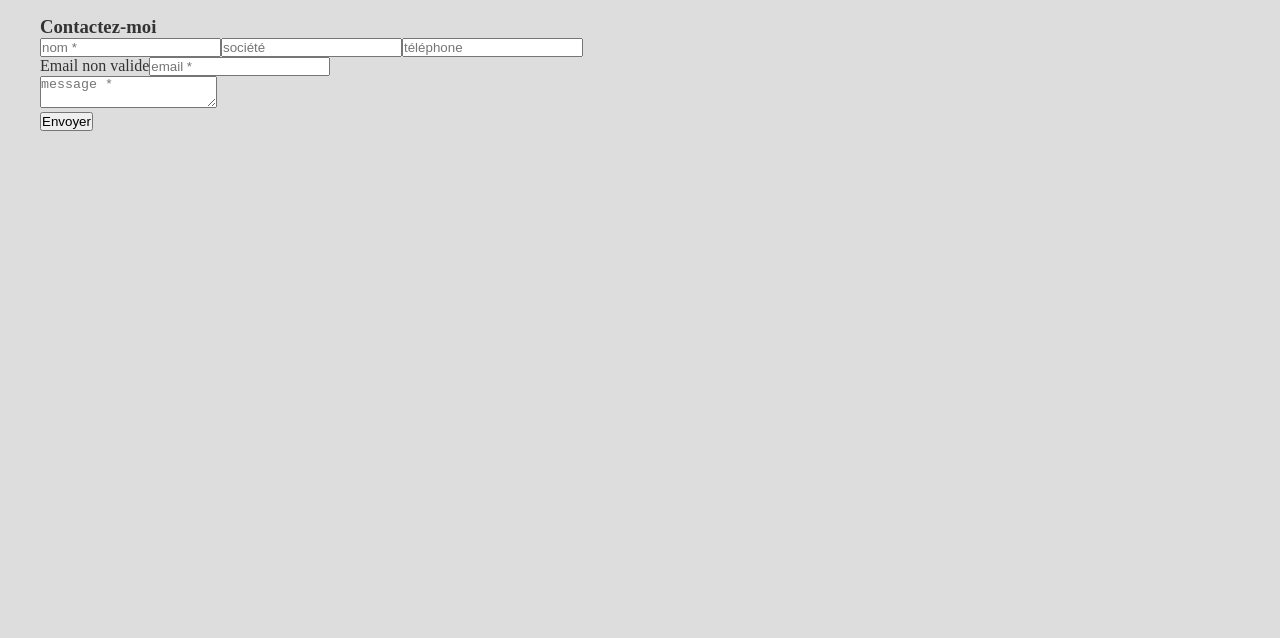
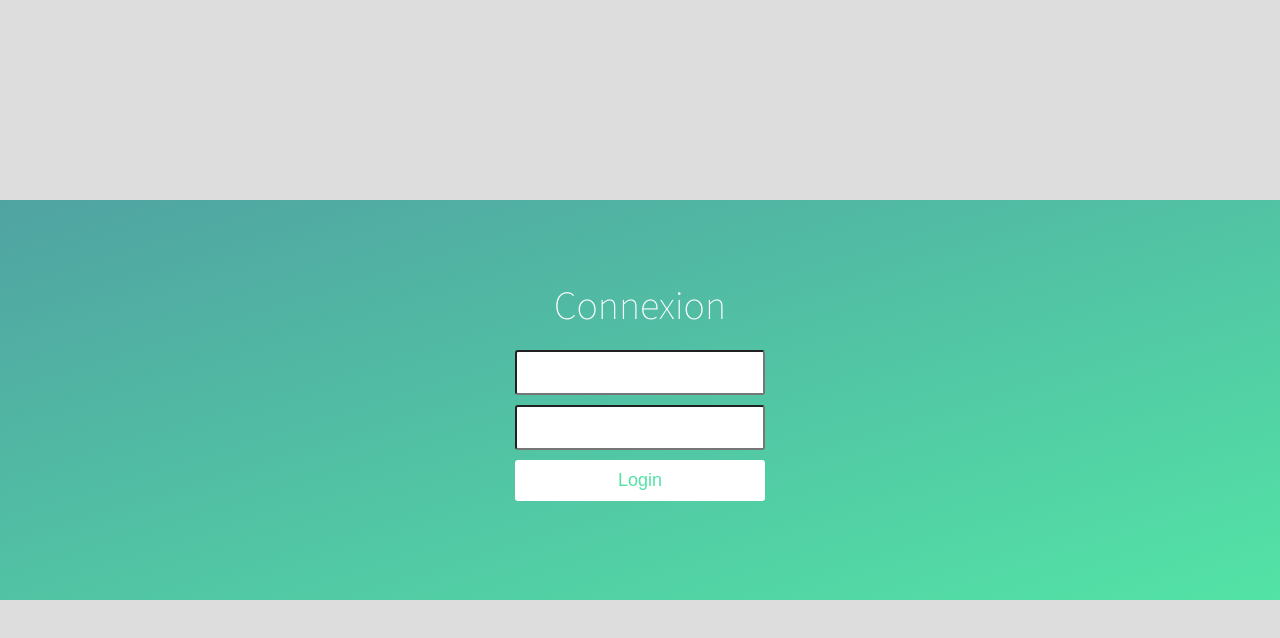
Before and after one commit to noeljuillerat/Handihelp, a React (Create React App) app in the folder front-end/: page / in a window 1280 px wide. Shown: the top 638 px of the page. Built offline with nearby package versions, Linux system fonts and the light colour scheme; a web font is replaced by a local one.

Commit message:
page connexion

```diff
--- /dev/null
+++ b/front-end/src/components/Login.js
@@ -0,0 +1,36 @@
+import React from "react";
+
+const FormulaireConnexion = () => {
+  return (
+
+  <div className="wrapper">
+    <div className="container">
+        <h1>Connexion</h1>
+
+        <form className="form">
+            <input type="text" name="username" placeholder="Username"/>
+            <input type="password" name="password" placeholder="Password"/>
+            <button type="submit" id="login-button">Login</button>
+        </form>
+    </div>
+    <div>
+      <ul className="bg-bubbles">
+          <li></li>
+          <li></li>
+          <li></li>
+          <li></li>
+          <li></li>
+          <li></li>
+          <li></li>
+          <li></li>
+          <li></li>
+          <li></li>
+      </ul>
+
+    </div>
+
+  </div>
+  );
+};
+
+export default FormulaireConnexion;
--- a/front-end/src/pages/Home.js
+++ b/front-end/src/pages/Home.js
@@ -1,11 +1,12 @@
 import React from "react";
 import Formulaire from "../components/Formulaire";
+import Login from "../components/Login";
 
 const Home = () => {
   return (
     <main>
       <div className="home">
-        <Formulaire />
+        <Login />
       </div>
     </main>
   );
--- a/front-end/src/styles/_settings.scss
+++ b/front-end/src/styles/_settings.scss
@@ -51,6 +51,7 @@ a:visited {
   color: $black;
 }
 .home,
+.connexion,
 .knowledges,
 .portefolio,
 .contact {
--- a/front-end/src/styles/index.scss
+++ b/front-end/src/styles/index.scss
@@ -1,2 +1,3 @@
 @import "./settings";
 @import "./pages/notFound";
+@import "./pages/login";
--- /dev/null
+++ b/front-end/src/styles/pages/_login.scss
@@ -0,0 +1,247 @@
+
+@import url(https://fonts.googleapis.com/css?family=Source+Sans+Pro:200,300);
+
+
+*{
+	box-sizing: border-box;
+	margin: 0;
+	padding: 0;
+
+	font-weight: 300;
+}
+
+body{
+	font-family: 'Source Sans Pro', sans-serif;
+	color: white;
+	font-weight: 300;
+
+	::-webkit-input-placeholder { /* WebKit browsers */
+		font-family: 'Source Sans Pro', sans-serif;
+			color:    white;
+		font-weight: 300;
+	}
+	:-moz-placeholder { /* Mozilla Firefox 4 to 18 */
+		font-family: 'Source Sans Pro', sans-serif;
+		 color:    white;
+		 opacity:  1;
+		font-weight: 300;
+	}
+	::-moz-placeholder { /* Mozilla Firefox 19+ */
+		font-family: 'Source Sans Pro', sans-serif;
+		 color:    white;
+		 opacity:  1;
+		font-weight: 300;
+	}
+	:-ms-input-placeholder { /* Internet Explorer 10+ */
+		font-family: 'Source Sans Pro', sans-serif;
+		 color:    white;
+		font-weight: 300;
+	}
+}
+
+.wrapper{
+	background: #50a3a2;
+background: -webkit-linear-gradient(top left, #50a3a2 0%, #53e3a6 100%);
+background: -moz-linear-gradient(top left, #50a3a2 0%, #53e3a6 100%);
+background: -o-linear-gradient(top left, #50a3a2 0%, #53e3a6 100%);
+background: linear-gradient(to bottom right, #50a3a2 0%, #53e3a6 100%);
+
+	position: absolute;
+	top: 50%;
+	left: 0;
+	width: 100%;
+	height: 400px;
+	margin-top: -200px;
+	overflow: hidden;
+
+	&.form-success{
+		.container{
+			h1{
+				transform: translateY(85px);
+			}
+		}
+	}
+}
+
+.container{
+	max-width: 600px;
+	margin: 0 auto;
+	padding: 80px 0;
+	height: 400px;
+	text-align: center;
+
+	h1{
+		font-size: 40px;
+		transition-duration: 1s;
+		transition-timing-function: ease-in-put;
+		font-weight: 200;
+	}
+}
+
+form{
+	padding: 20px 0;
+	position: relative;
+	z-index: 2;
+
+	input{
+		display: block;
+		appearance: none;
+		outline: 0;
+		border: 1px solid fade(white, 40%);
+		background-color: fade(white, 20%);
+		width: 250px;
+
+		border-radius: 3px;
+		padding: 10px 15px;
+		margin: 0 auto 10px auto;
+		display: block;
+		text-align: center;
+		font-size: 18px;
+
+		color: white;
+
+		transition-duration: 0.25s;
+		font-weight: 300;
+
+		&:hover{
+			background-color: fade(white, 40%);
+		}
+
+		&:focus{
+			background-color: white;
+			width: 300px;
+
+			color: #53e3a6;
+		}
+	}
+
+	button{
+		appearance: none;
+		outline: 0;
+		background-color: white;
+		border: 0;
+		padding: 10px 15px;
+		color: #53e3a6;
+		border-radius: 3px;
+		width: 250px;
+		cursor: pointer;
+		font-size: 18px;
+		transition-duration: 0.25s;
+
+		&:hover{
+			background-color: rgb(245, 247, 249);
+		}
+	}
+}
+
+.bg-bubbles{
+	position: absolute;
+	top: 0;
+	left: 0;
+	width: 100%;
+	height: 100%;
+
+	z-index: 1;
+
+	li{
+		position: absolute;
+		list-style: none;
+		display: block;
+		width: 40px;
+		height: 40px;
+		background-color: fade(white, 15%);
+		bottom: -160px;
+
+		-webkit-animation: square 25s infinite;
+		animation:         square 25s infinite;
+
+		-webkit-transition-timing-function: linear;
+		transition-timing-function: linear;
+
+		&:nth-child(1){
+			left: 10%;
+		}
+
+		&:nth-child(2){
+			left: 20%;
+
+			width: 80px;
+			height: 80px;
+
+			animation-delay: 2s;
+			animation-duration: 17s;
+		}
+
+		&:nth-child(3){
+			left: 25%;
+			animation-delay: 4s;
+		}
+
+		&:nth-child(4){
+			left: 40%;
+			width: 60px;
+			height: 60px;
+
+			animation-duration: 22s;
+
+			background-color: fade(white, 25%);
+		}
+
+		&:nth-child(5){
+			left: 70%;
+		}
+
+		&:nth-child(6){
+			left: 80%;
+			width: 120px;
+			height: 120px;
+
+			animation-delay: 3s;
+			background-color: fade(white, 20%);
+		}
+
+		&:nth-child(7){
+			left: 32%;
+			width: 160px;
+			height: 160px;
+
+			animation-delay: 7s;
+		}
+
+		&:nth-child(8){
+			left: 55%;
+			width: 20px;
+			height: 20px;
+
+			animation-delay: 15s;
+			animation-duration: 40s;
+		}
+
+		&:nth-child(9){
+			left: 25%;
+			width: 10px;
+			height: 10px;
+
+			animation-delay: 2s;
+			animation-duration: 40s;
+			background-color: fade(white, 30%);
+		}
+
+		&:nth-child(10){
+			left: 90%;
+			width: 160px;
+			height: 160px;
+
+			animation-delay: 11s;
+		}
+	}
+}
+
+@-webkit-keyframes square {
+  0%   { transform: translateY(0); }
+  100% { transform: translateY(-700px) rotate(600deg); }
+}
+@keyframes square {
+  0%   { transform: translateY(0); }
+  100% { transform: translateY(-700px) rotate(600deg); }
+}
```
Also changed, not shown: front-end/src/components/LoginJavascript.js (added, +15 -0 lines), front-end/src/pages/Connexion.js (added, +21 -0 lines).
